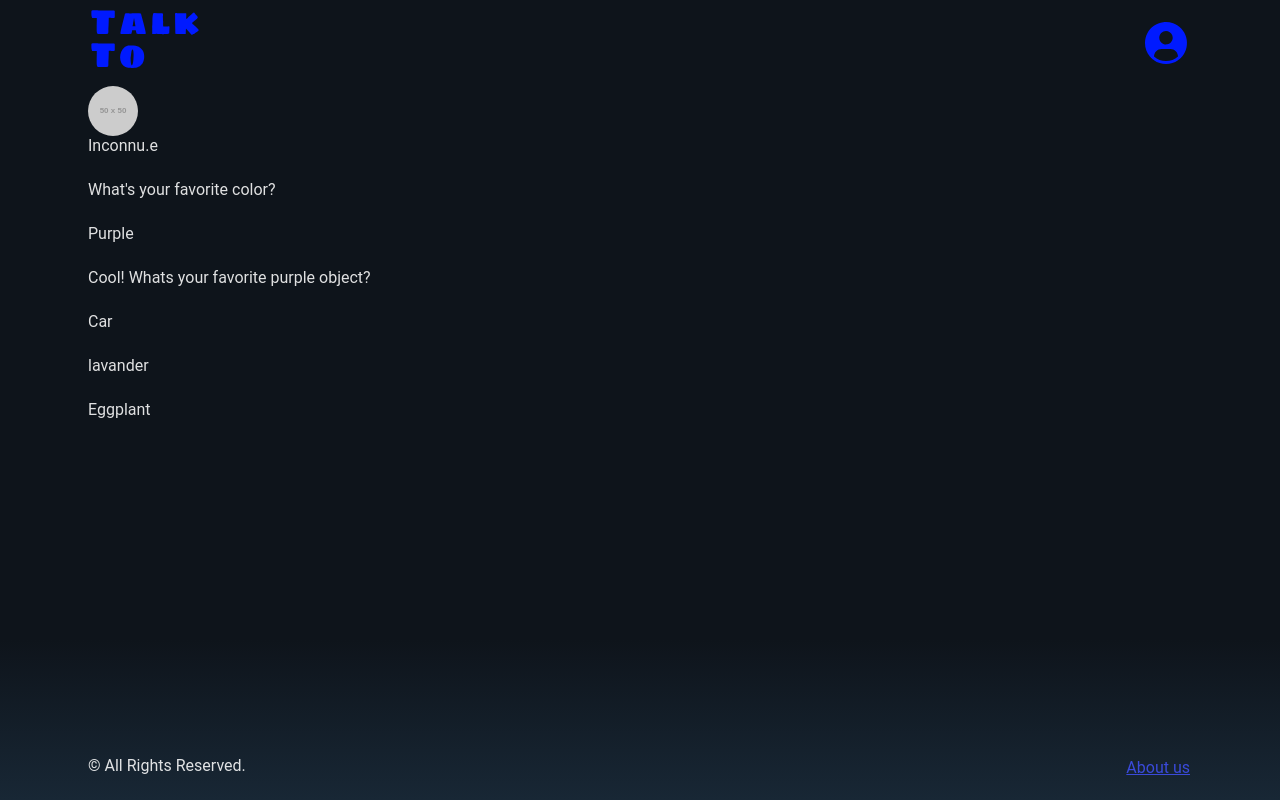
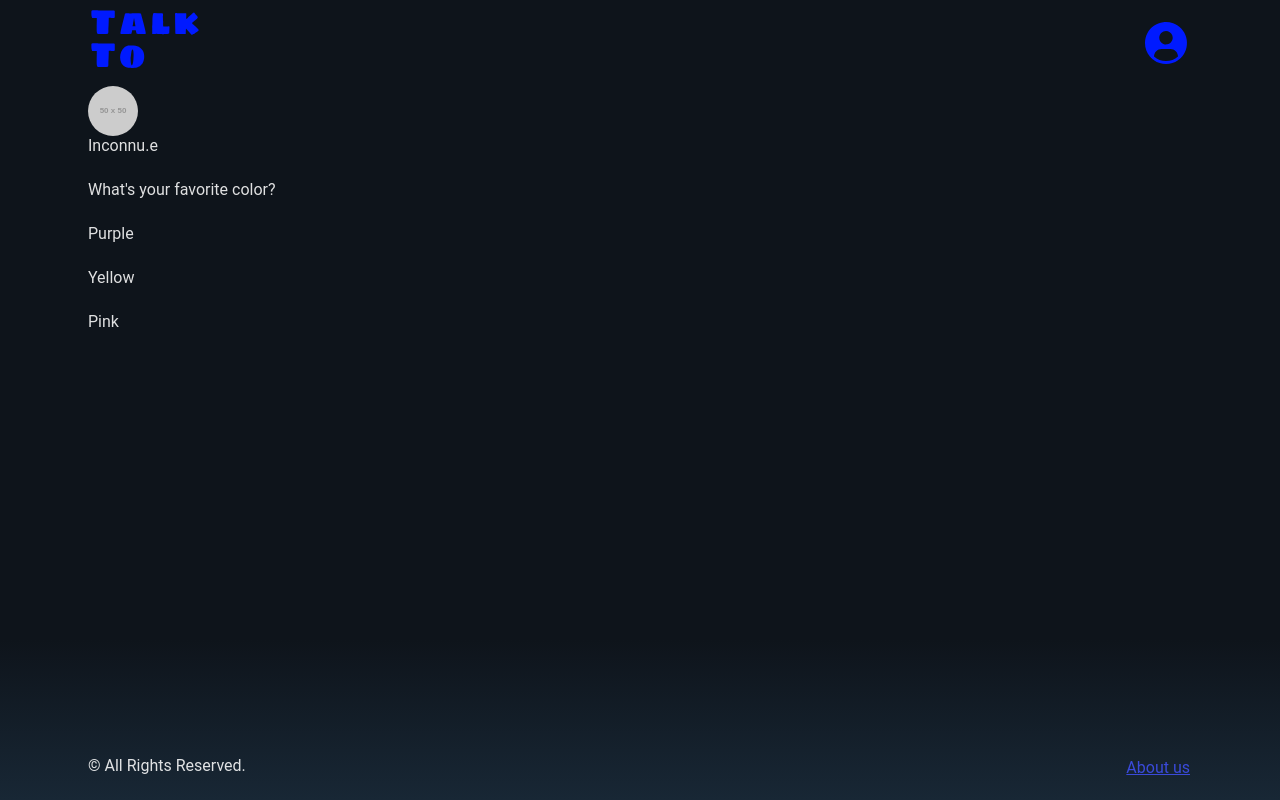
Before and after one commit to fdebrabant/talk-to, a React (Vite) app: page /conversation in a window 1280 px wide. Built offline with nearby package versions, Linux system fonts and the light colour scheme; a web font is replaced by a local one.

Commit message:
fix(service): firstMessage double renderer

```diff
--- /dev/null
+++ b/src/AppServices.ts
@@ -0,0 +1,5 @@
+import GameService from "services/GameService";
+
+import data from "data/data.json";
+
+export const gameService = new GameService(data);
--- a/src/components/organisms/ConversationCard.tsx
+++ b/src/components/organisms/ConversationCard.tsx
@@ -5,9 +5,7 @@ interface ConversationProps {
   conversation: Conversation;
 }
 
-export default function ConversationCard({
-  conversation,
-}: ConversationProps) {
+export default function ConversationCard({ conversation }: ConversationProps) {
   return (
     <>
       {conversation.map((message, i) => (
--- a/src/pages/ConversationPage.tsx
+++ b/src/pages/ConversationPage.tsx
@@ -1,29 +1,28 @@
-// import Message from "../components/Message.tsx";
-// import { useEffect, useState } from "react";
-// import messagesData from "../data/data.json";
-// import { DataItem } from "../data/Data.ts";
 import Profile from "components/molecules/Profile";
 import ConversationCard from "components/organisms/ConversationCard";
+import { useEffect, useState } from "react";
+import { Conversation } from "models/Conversation";
+import { gameService } from "AppServices";
 
 export default function ConversationPage() {
+  const [conversation, setConversation] = useState<Conversation>([]);
+
+  useEffect(() => {
+    const initConversation = async () => {
+      try {
+        await gameService.firstMessage();
+        setConversation(gameService.conversation);
+      } catch (error) {
+        console.log(error);
+      }
+    };
+    initConversation();
+  }, []);
+
   return (
     <>
       <Profile />
-
-      <ConversationCard
-        conversation={[
-          {
-            questions: ["What's your favorite color?"],
-            answers: ["Purple", "Yellow", "Pink"],
-            selectedAnswer: "Purple",
-          },
-          {
-            questions: ["Cool! Whats your favorite purple object?"],
-            answers: ["Car", "lavander", "Eggplant"],
-            selectedAnswer: null,
-          },
-        ]}
-      />
+      <ConversationCard conversation={conversation} />
     </>
   );
 }
--- a/src/services/GameService.ts
+++ b/src/services/GameService.ts
@@ -2,12 +2,15 @@ import { Conversation, Message, Answer, Question } from "models/Conversation.ts"
 import { Data, DataItem } from "../data/Data.ts";
 
 
-export class GameService {
+export default class GameService {
   public conversation: Conversation = [];
 
   constructor(private data: Data) {}
 
-  async firstMessage(): Promise<Message> {
+  async firstMessage(): Promise<Message | null> {
+    if (this.conversation.length > 0) {
+      return null;
+    }
     return this.getMessage("Start");
   }
 
```
Also changed, not shown: 1 other file (tests, documents, lock files or other folders).
